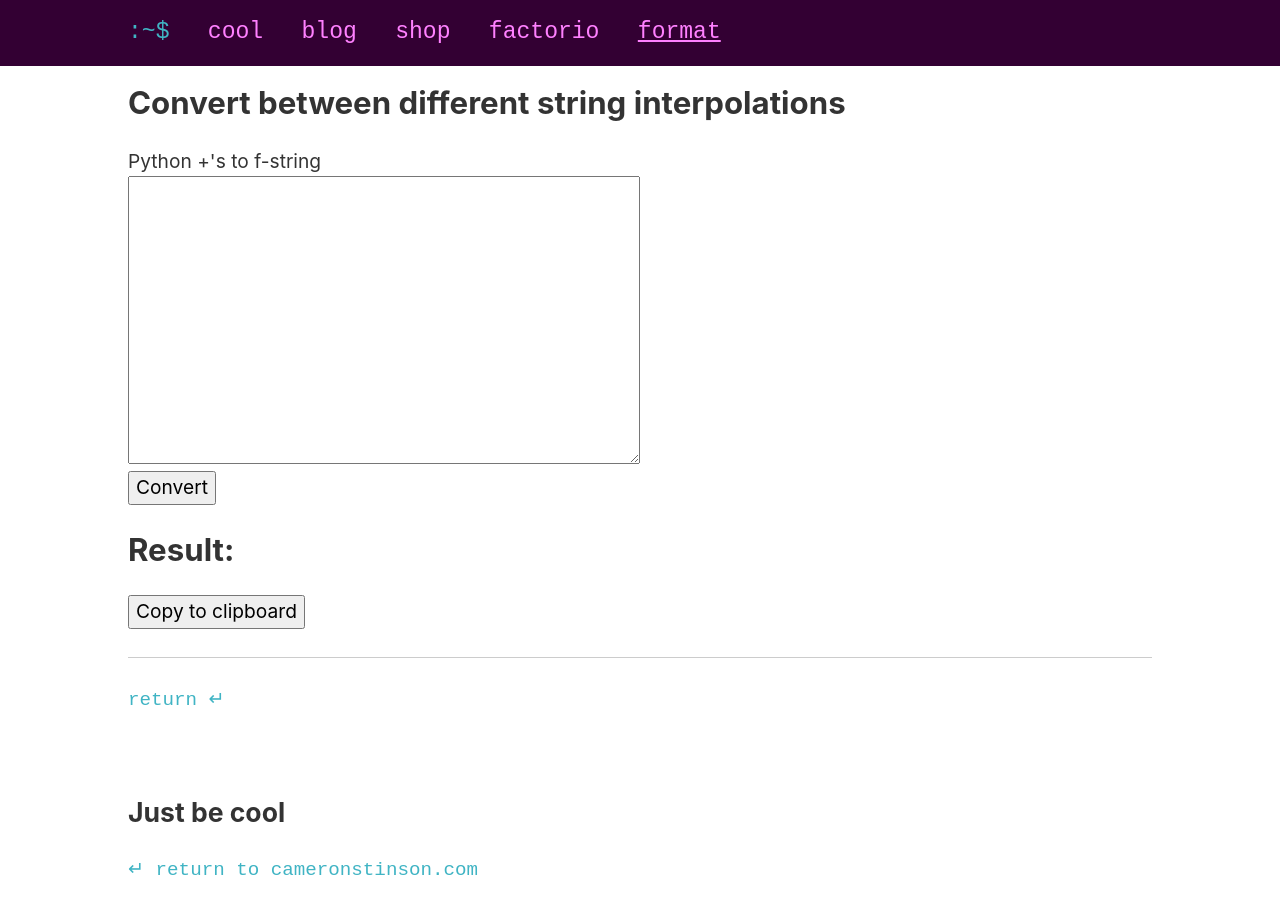
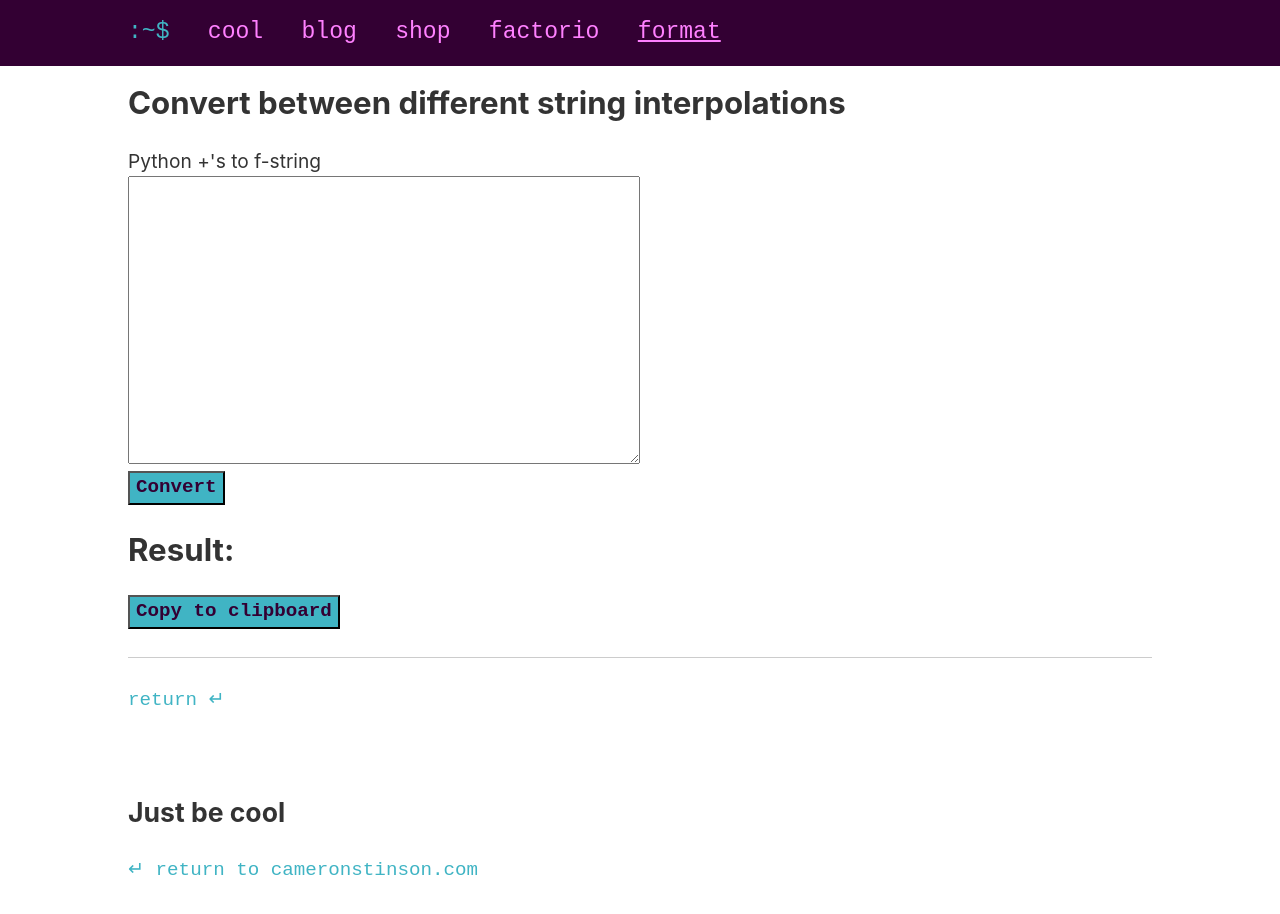
Before and after one commit to cameronstinson4/cool, a Gatsby site: page /format in a window 1280 px wide. Built offline with nearby package versions, Linux system fonts and the light colour scheme; Gatsby itself is replaced by a stand-in of ours.

Commit message:
added style to button

```diff
--- a/src/pages/factorio.js
+++ b/src/pages/factorio.js
@@ -1,6 +1,7 @@
 import React, { Component } from "react"
 import axios from 'axios'
 
+import pageStyles from './pages.module.scss'
 import Layout from '../components/layout/layout'
 
 class FactorioPage extends Component {
@@ -78,7 +79,7 @@ class FactorioPage extends Component {
                                 <input type="hidden" name="instance_id" value={instance.id} />
 
                             </label>
-                            <input type="submit" value={instance.status === "stopped" ? "Start" : "Stop"} />
+                            <input className={pageStyles.formSubmitButton} type="submit" value={instance.status === "stopped" ? "Start" : "Stop"} />
                         </form>
                     </div>
                 )
--- a/src/pages/format.js
+++ b/src/pages/format.js
@@ -116,7 +116,7 @@ class FormatPage extends Component {
 
                 <br></br>
 
-                <input type="submit" value="Convert" />
+                <input className={pageStyles.formSubmitButton} type="submit" value="Convert" />
 
             </form>
 
@@ -126,7 +126,7 @@ class FormatPage extends Component {
 
             <form onSubmit={this.copyToClipboard}>
 
-                <input type="submit" value="Copy to clipboard" />
+                <input className={pageStyles.formSubmitButton} type="submit" value="Copy to clipboard" />
 
             </form>
 
--- a/src/pages/pages.module.scss
+++ b/src/pages/pages.module.scss
@@ -22,6 +22,14 @@
   margin: 0.5rem;
 }
 
+.formSubmitButton {
+  text-decoration: none;
+  color: $app_dark_color;
+  font-family: 'Courier New', Courier, monospace;
+  background-color: $app_primary_color;
+  font-weight: 550;
+}
+
 .code {
   text-decoration: none;
   color: $app_dark_color;
```
